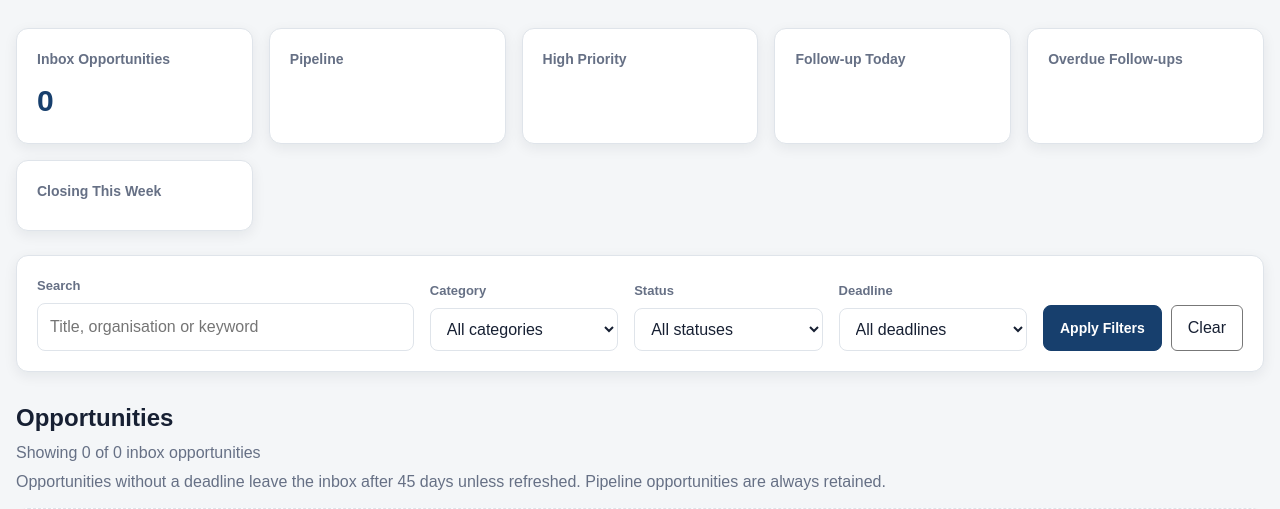
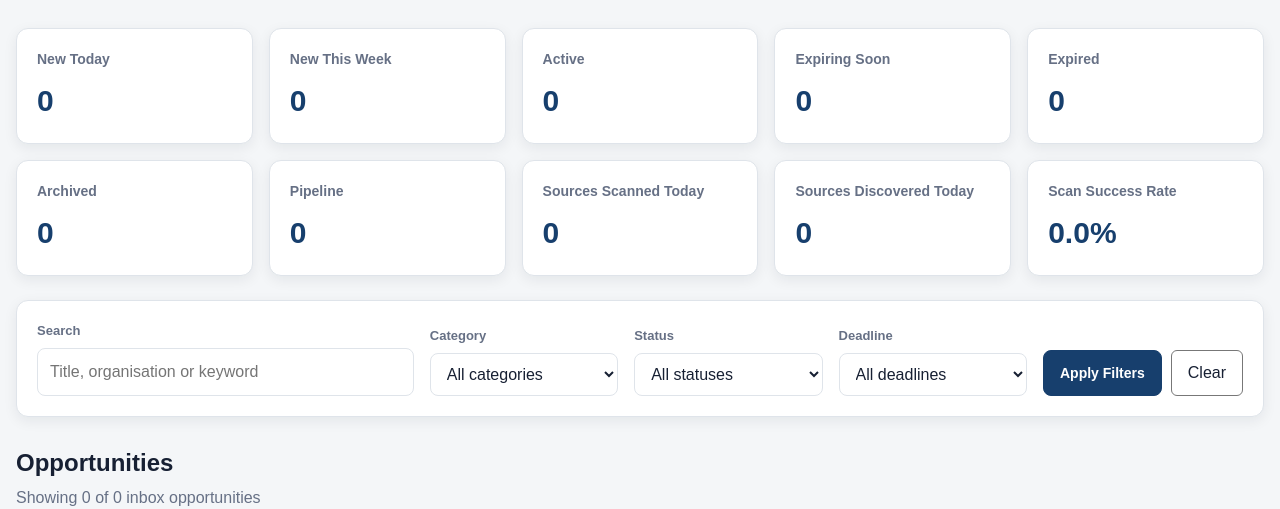
Before and after one commit to kmanzid08-hub/opportunity-radar, a FastAPI app: page / in a window 1280 px wide. Shown: the part 126-635 px from the top of the page. Run offline with FastAPI, Linux system fonts and the light colour scheme; parts of the project's set-up code (start-up, migrations or seed data) failed here and were passed over.

Commit message:
Add operational dashboard metrics

```diff
--- a/app/main.py
+++ b/app/main.py
@@ -15,7 +15,7 @@ from fastapi import (
 from fastapi.responses import RedirectResponse
 from fastapi.staticfiles import StaticFiles
 from fastapi.templating import Jinja2Templates
-from sqlalchemy import and_, func, or_, select
+from sqlalchemy import and_, case, func, or_, select
 from sqlalchemy.sql.elements import ColumnElement
 
 from app.core.config import get_settings
@@ -25,6 +25,7 @@ from app.models import (
     LEAD_STATUSES,
     OPPORTUNITY_STATUSES,
     Opportunity,
+    Source,
 )
 from app.internal_scheduler import scheduler
 from app.scanner import run_scanner
@@ -141,6 +142,157 @@ def opportunity_inbox_condition(
             ),
         ),
     )
+
+
+def get_dashboard_metrics(
+    now: datetime,
+) -> dict[str, int | float]:
+    """Return operational metrics shown on the dashboard."""
+    today = now.date()
+    tomorrow = now + timedelta(days=1)
+    start_of_today = now.replace(
+        hour=0,
+        minute=0,
+        second=0,
+        microsecond=0,
+    )
+    start_of_tomorrow = tomorrow.replace(
+        hour=0,
+        minute=0,
+        second=0,
+        microsecond=0,
+    )
+    start_of_week = start_of_today - timedelta(
+        days=today.weekday()
+    )
+    expiring_before = today + timedelta(days=7)
+
+    expired_condition = or_(
+        Opportunity.is_expired.is_(True),
+        and_(
+            Opportunity.deadline.is_not(None),
+            Opportunity.deadline < today,
+        ),
+    )
+    active_condition = and_(
+        opportunity_inbox_condition(now),
+        Opportunity.is_expired.is_(False),
+        or_(
+            Opportunity.deadline.is_(None),
+            Opportunity.deadline >= today,
+        ),
+    )
+    expiring_soon_condition = and_(
+        Opportunity.is_expired.is_(False),
+        Opportunity.deadline.is_not(None),
+        Opportunity.deadline >= today,
+        Opportunity.deadline <= expiring_before,
+    )
+
+    def count_when(condition: ColumnElement[bool]):
+        return func.sum(
+            case((condition, 1), else_=0)
+        )
+
+    with SessionLocal() as db:
+        opportunity_counts = db.execute(
+            select(
+                count_when(
+                    and_(
+                        Opportunity.first_discovered_at
+                        >= start_of_today,
+                        Opportunity.first_discovered_at
+                        < start_of_tomorrow,
+                    )
+                ).label("new_today"),
+                count_when(
+                    and_(
+                        Opportunity.first_discovered_at
+                        >= start_of_week,
+                        Opportunity.first_discovered_at
+                        < start_of_tomorrow,
+                    )
+                ).label("new_this_week"),
+                count_when(active_condition).label("active"),
+                count_when(expiring_soon_condition).label(
+                    "expiring_soon"
+                ),
+                count_when(expired_condition).label("expired"),
+                count_when(
+                    opportunity_archive_condition(now)
+                ).label("archived"),
+                count_when(
+                    Opportunity.is_lead.is_(True)
+                ).label("pipeline"),
+            )
+        ).one()
+
+        scanned_today_condition = and_(
+            Source.last_scanned_at.is_not(None),
+            Source.last_scanned_at >= start_of_today,
+            Source.last_scanned_at < start_of_tomorrow,
+        )
+        latest_scan_succeeded = and_(
+            scanned_today_condition,
+            Source.last_successful_scan_at.is_not(None),
+            Source.last_successful_scan_at
+            == Source.last_scanned_at,
+        )
+
+        source_counts = db.execute(
+            select(
+                count_when(scanned_today_condition).label(
+                    "scanned_today"
+                ),
+                count_when(
+                    and_(
+                        Source.first_discovered_at
+                        >= start_of_today,
+                        Source.first_discovered_at
+                        < start_of_tomorrow,
+                    )
+                ).label("discovered_today"),
+                count_when(latest_scan_succeeded).label(
+                    "successful_today"
+                ),
+            )
+        ).one()
+
+    sources_scanned_today = int(
+        source_counts.scanned_today or 0
+    )
+    successful_sources_today = int(
+        source_counts.successful_today or 0
+    )
+    scan_success_rate = (
+        round(
+            successful_sources_today
+            / sources_scanned_today
+            * 100,
+            1,
+        )
+        if sources_scanned_today
+        else 0.0
+    )
+
+    return {
+        "new_today": int(opportunity_counts.new_today or 0),
+        "new_this_week": int(
+            opportunity_counts.new_this_week or 0
+        ),
+        "active": int(opportunity_counts.active or 0),
+        "expiring_soon": int(
+            opportunity_counts.expiring_soon or 0
+        ),
+        "expired": int(opportunity_counts.expired or 0),
+        "archived": int(opportunity_counts.archived or 0),
+        "pipeline": int(opportunity_counts.pipeline or 0),
+        "sources_scanned_today": sources_scanned_today,
+        "sources_discovered_today": int(
+            source_counts.discovered_today or 0
+        ),
+        "scan_success_rate": scan_success_rate,
+    }
 
 
 def get_status_counts(
@@ -322,6 +474,8 @@ def home(
             ).where(inbox_condition)
         ) or 0
 
+    dashboard_metrics = get_dashboard_metrics(now)
+
     status_counts = get_status_counts(
         inbox_condition
     )
@@ -337,6 +491,7 @@ def home(
             "total_opportunities": (
                 total_opportunities
             ),
+            "dashboard_metrics": dashboard_metrics,
             "categories": get_categories(
                 inbox_condition
             ),
--- a/app/templates/index.html
+++ b/app/templates/index.html
@@ -64,16 +64,75 @@
 
         <section class="summary-grid">
 
+            <div class="summary-card">
+                <span class="summary-label">
+                    New Today
+                </span>
+
+                <strong>
+                    {{ dashboard_metrics.new_today }}
+                </strong>
+            </div>
+
+            <div class="summary-card">
+                <span class="summary-label">
+                    New This Week
+                </span>
+
+                <strong>
+                    {{ dashboard_metrics.new_this_week }}
+                </strong>
+            </div>
+
             <a
                 href="/"
                 class="summary-card"
             >
                 <span class="summary-label">
-                    Inbox Opportunities
+                    Active
                 </span>
 
                 <strong>
-                    {{ total_opportunities }}
+                    {{ dashboard_metrics.active }}
+                </strong>
+            </a>
+
+            <a
+                href="/?deadline_filter=due_7_days"
+                class="summary-card"
+            >
+                <span class="summary-label">
+                    Expiring Soon
+                </span>
+
+                <strong>
+                    {{ dashboard_metrics.expiring_soon }}
+                </strong>
+            </a>
+
+            <a
+                href="/?deadline_filter=expired"
+                class="summary-card"
+            >
+                <span class="summary-label">
+                    Expired
+                </span>
+
+                <strong>
+                    {{ dashboard_metrics.expired }}
+                </strong>
+            </a>
+
+            <a
+                href="/?deadline_filter=archived"
+                class="summary-card"
+            >
+                <span class="summary-label">
+                    Archived
+                </span>
+
+                <strong>
+                    {{ dashboard_metrics.archived }}
                 </strong>
             </a>
 
@@ -86,61 +145,39 @@
                 </span>
 
                 <strong>
-                    {{ pipeline_count }}
+                    {{ dashboard_metrics.pipeline }}
                 </strong>
             </a>
 
-            <a
-                href="/pipeline"
-                class="summary-card"
-            >
+            <div class="summary-card">
                 <span class="summary-label">
-                    High Priority
+                    Sources Scanned Today
                 </span>
 
                 <strong>
-                    {{ high_priority_count }}
+                    {{ dashboard_metrics.sources_scanned_today }}
                 </strong>
-            </a>
+            </div>
 
-            <a
-                href="/pipeline"
-                class="summary-card"
-            >
+            <div class="summary-card">
                 <span class="summary-label">
-                    Follow-up Today
+                    Sources Discovered Today
                 </span>
 
                 <strong>
-                    {{ follow_up_today }}
+                    {{ dashboard_metrics.sources_discovered_today }}
                 </strong>
-            </a>
+            </div>
 
-            <a
-                href="/pipeline"
-                class="summary-card"
-            >
+            <div class="summary-card">
                 <span class="summary-label">
-                    Overdue Follow-ups
+                    Scan Success Rate
                 </span>
 
                 <strong>
-                    {{ overdue_followups }}
+                    {{ dashboard_metrics.scan_success_rate }}%
                 </strong>
-            </a>
-
-            <a
-                href="/?deadline_filter=due_7_days"
-                class="summary-card"
-            >
-                <span class="summary-label">
-                    Closing This Week
-                </span>
-
-                <strong>
-                    {{ closing_this_week }}
-                </strong>
-            </a>
+            </div>
 
         </section>
 
```
Also changed, not shown: tests/routes/test_dashboard.py (+140 -2 lines).
